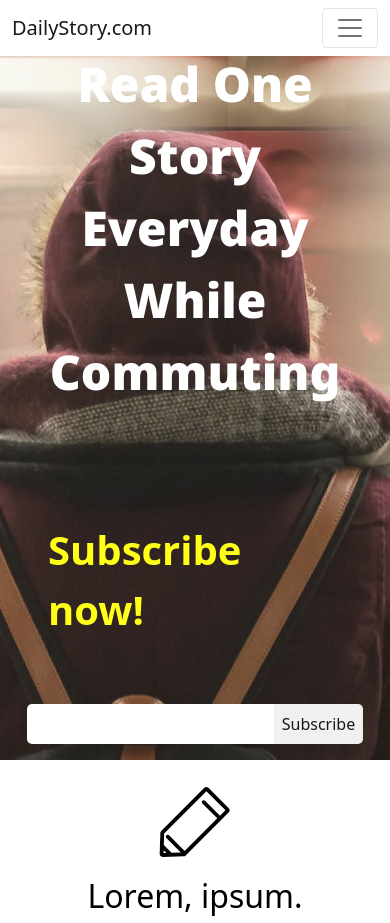
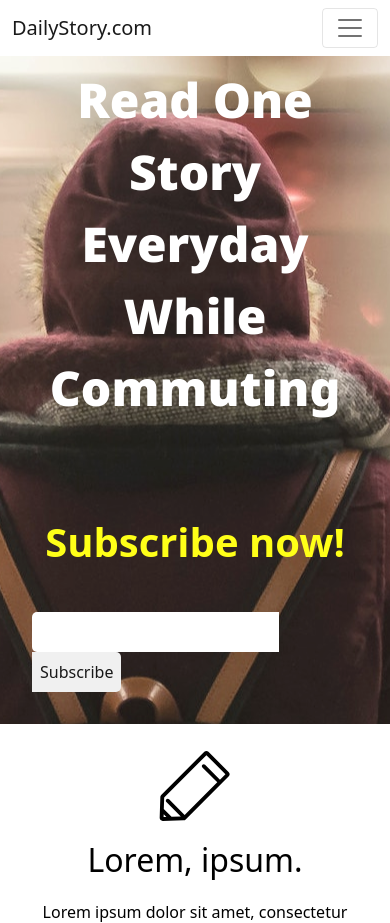
Before and after one commit to isaacrundev/final_project, a website: page index.html in a window 390 px wide. Shown: the top 923 px of the page. Drawn offline with nearby package versions, Linux system fonts and the light colour scheme.

Commit message:
spacing of home texts

```diff
--- a/sass/_comp.scss
+++ b/sass/_comp.scss
@@ -143,8 +143,14 @@ footer {
 
 @media only screen and (max-width: 768px) {
   .home {
+    p {
+      padding: 4rem;
+    }
+    label {
+      padding: 0.5rem;
+    }
     .input_button {
-      padding: 1rem;
+      padding: 2rem;
     }
   }
 
```
Also changed, not shown: css/main.css, 1 other file.
